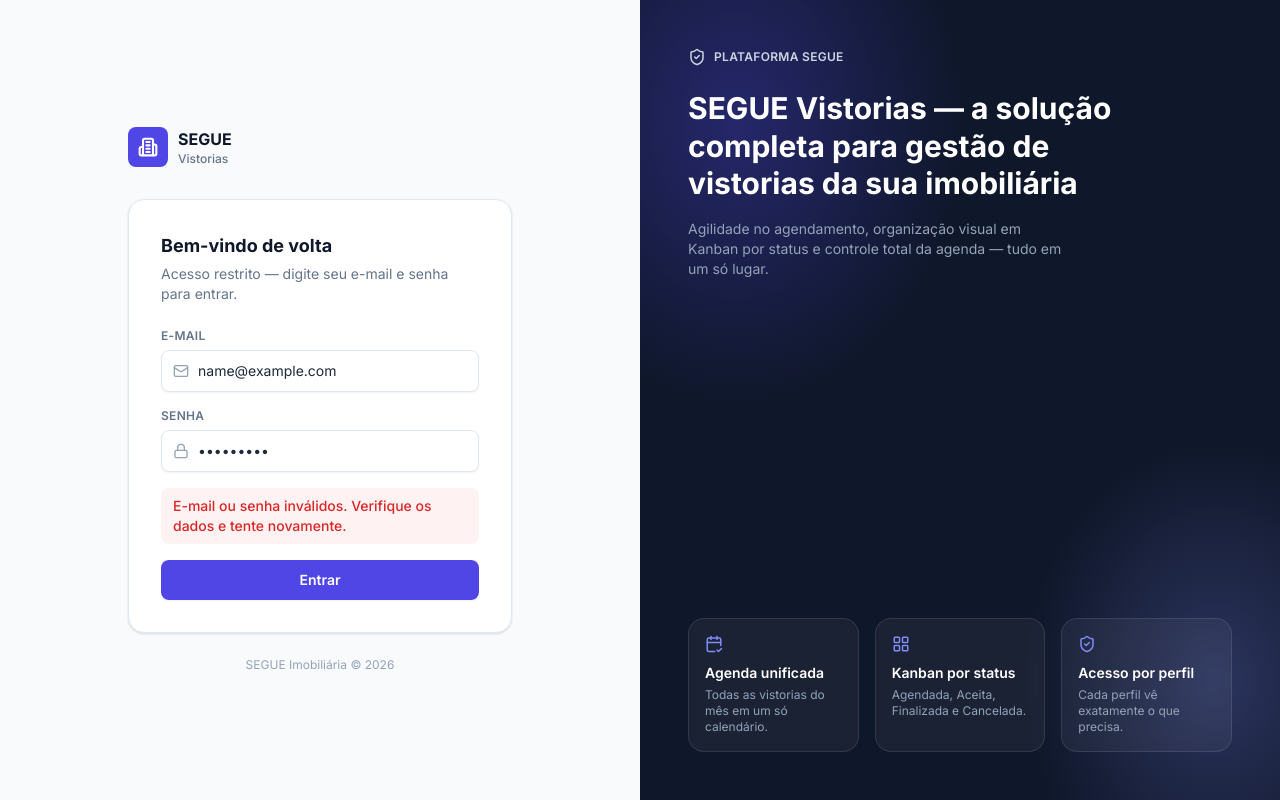
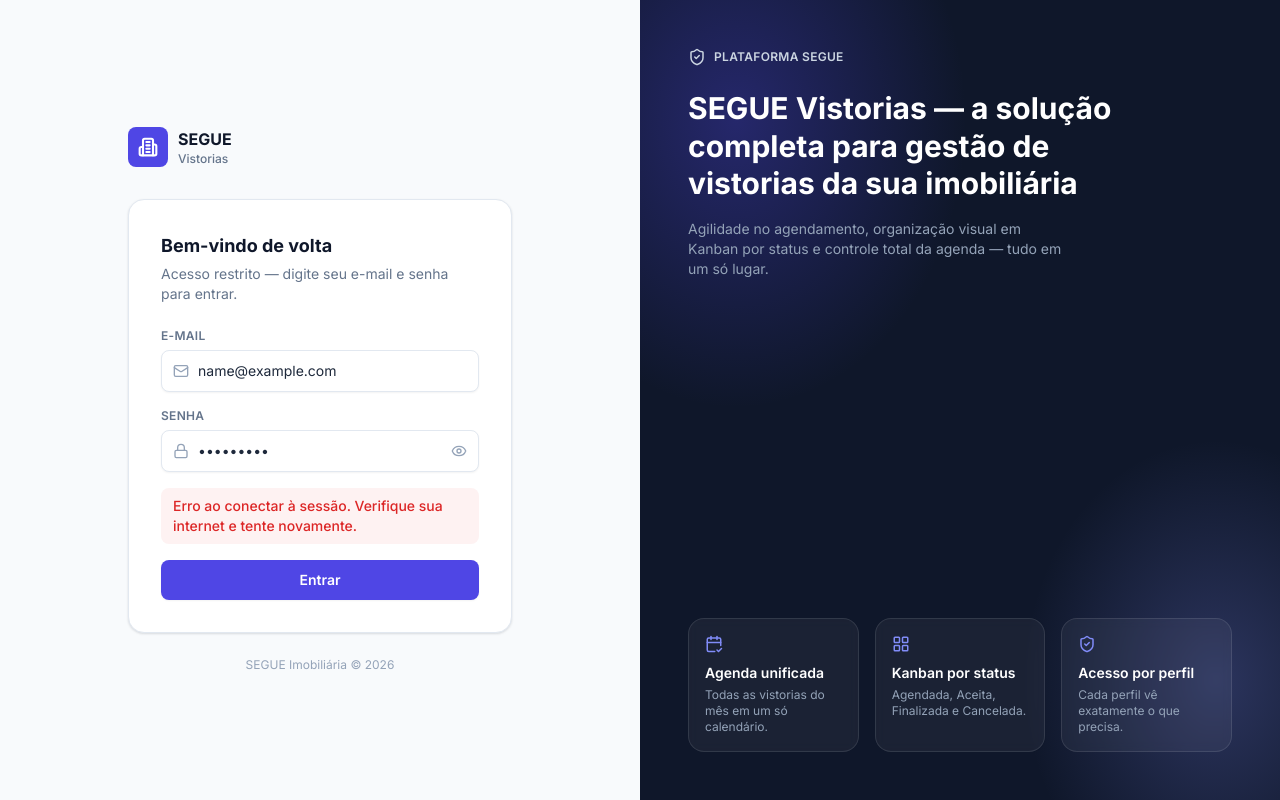
Before and after one commit to Segue-imob/Segue-Vistorias, a React (Vite) app: page /login in a window 1280 px wide. Both pictures are taken after typing "name@example.com", "Sample123" into the empty fields and a click on the button "Entrar". Built offline with nearby package versions, Linux system fonts and the light colour scheme; no server answers.

Commit message:
Add files via upload

```diff
--- /dev/null
+++ b/src/lib/authErrors.js
@@ -0,0 +1,40 @@
+// Traduz os erros crus do Supabase Auth para mensagens que fazem
+// sentido para quem está tentando entrar no SEGUE Vistorias.
+export function mapAuthError(error) {
+  if (!error) return 'Não foi possível entrar agora. Tente novamente em instantes.'
+
+  const msg = (error.message || '').toLowerCase()
+
+  if (msg.includes('invalid login credentials') || msg.includes('invalid email or password')) {
+    return 'E-mail ou senha incorretos. Verifique os dados e tente novamente.'
+  }
+
+  if (msg.includes('email not confirmed')) {
+    return 'Seu e-mail ainda não foi confirmado. Verifique sua caixa de entrada antes de entrar.'
+  }
+
+  if (msg.includes('rate limit') || msg.includes('too many requests')) {
+    return 'Muitas tentativas em pouco tempo. Aguarde um instante e tente novamente.'
+  }
+
+  if (msg.includes('user not found')) {
+    return 'E-mail ou senha incorretos. Verifique os dados e tente novamente.'
+  }
+
+  // Falhas de rede geralmente não vêm com error.message útil — podem
+  // ser TypeError ("Failed to fetch") ou erros sem status HTTP.
+  if (
+    msg.includes('network') ||
+    msg.includes('fetch') ||
+    msg.includes('failed to fetch') ||
+    error.name === 'TypeError'
+  ) {
+    return 'Erro ao conectar à sessão. Verifique sua internet e tente novamente.'
+  }
+
+  if (error.status === 400 || msg.includes('invalid')) {
+    return 'E-mail ou senha incorretos. Verifique os dados e tente novamente.'
+  }
+
+  return 'Não foi possível entrar agora. Tente novamente em instantes.'
+}
--- a/src/pages/Login.jsx
+++ b/src/pages/Login.jsx
@@ -1,8 +1,28 @@
-import { useState } from 'react'
+import { useRef, useState } from 'react'
 import { Navigate, useLocation, useNavigate } from 'react-router-dom'
-import { Mail, Lock, Loader2, Building2, CalendarCheck2, LayoutGrid, ShieldCheck } from 'lucide-react'
+import {
+  Mail,
+  Lock,
+  Eye,
+  EyeOff,
+  Loader2,
+  Building2,
+  CalendarCheck2,
+  LayoutGrid,
+  ShieldCheck
+} from 'lucide-react'
 import { supabase } from '../lib/supabaseClient'
 import { useAuth } from '../context/AuthContext'
+import { mapAuthError } from '../lib/authErrors'
+
+// Conta de teste opcional: por padrão o botão fica oculto (evita expor
+// um atalho de login em produção). Para exibi-lo, defina no .env:
+//   VITE_SHOW_TEST_LOGIN=true
+//   VITE_TEST_LOGIN_EMAIL=rogerbsjr@gmail.com   (opcional, esse já é o padrão)
+// O botão só preenche o e-mail — a senha continua sendo digitada pelo
+// usuário, para não deixar nenhuma credencial embutida no código do site.
+const SHOW_TEST_LOGIN = import.meta.env.VITE_SHOW_TEST_LOGIN === 'true'
+const TEST_LOGIN_EMAIL = import.meta.env.VITE_TEST_LOGIN_EMAIL || 'rogerbsjr@gmail.com'
 
 function FeatureCard({ icon: Icon, title, desc }) {
   return (
@@ -18,9 +38,11 @@ export default function Login() {
   const { session, loading: authLoading } = useAuth()
   const navigate = useNavigate()
   const location = useLocation()
+  const passwordInputRef = useRef(null)
 
   const [email, setEmail] = useState('')
   const [password, setPassword] = useState('')
+  const [showPassword, setShowPassword] = useState(false)
   const [submitting, setSubmitting] = useState(false)
   const [errorMsg, setErrorMsg] = useState('')
 
@@ -41,16 +63,27 @@ export default function Login() {
     }
 
     setSubmitting(true)
-    const { error } = await supabase.auth.signInWithPassword({ email, password })
-    setSubmitting(false)
+    try {
+      const { error } = await supabase.auth.signInWithPassword({ email, password })
+      if (error) {
+        setErrorMsg(mapAuthError(error))
+        return
+      }
+      // App.jsx decide a rota final por role (Agenda, Minhas Vistorias, etc.)
+      navigate('/', { replace: true })
+    } catch (err) {
+      // Falhas de rede (ex.: sem internet, Supabase fora do ar) caem aqui,
+      // já que podem lançar exceção em vez de retornar `error`.
+      setErrorMsg(mapAuthError(err))
+    } finally {
+      setSubmitting(false)
+    }
+  }
 
-    if (error) {
-      setErrorMsg('E-mail ou senha inválidos. Verifique os dados e tente novamente.')
-      return
-    }
-
-    // App.jsx decide a rota final por role (Agenda, Minhas Vistorias, etc.)
-    navigate('/', { replace: true })
+  const handleFillTestAccount = () => {
+    setEmail(TEST_LOGIN_EMAIL)
+    setErrorMsg('')
+    passwordInputRef.current?.focus()
   }
 
   return (
@@ -106,19 +139,35 @@ export default function Login() {
                     className="pointer-events-none absolute left-3 top-1/2 -translate-y-1/2 text-slate-400"
                   />
                   <input
+                    ref={passwordInputRef}
                     id="login-password"
-                    type="password"
+                    type={showPassword ? 'text' : 'password'}
                     autoComplete="current-password"
-                    className="input-field !pl-9"
+                    className="input-field !pl-9 !pr-10"
                     placeholder="••••••••"
                     value={password}
                     onChange={(e) => setPassword(e.target.value)}
                   />
+                  <button
+                    type="button"
+                    onClick={() => setShowPassword((v) => !v)}
+                    tabIndex={-1}
+                    className="absolute right-3 top-1/2 -translate-y-1/2 text-slate-400 transition hover:text-slate-600"
+                    title={showPassword ? 'Ocultar senha' : 'Mostrar senha'}
+                    aria-label={showPassword ? 'Ocultar senha' : 'Mostrar senha'}
+                  >
+                    {showPassword ? <EyeOff size={16} /> : <Eye size={16} />}
+                  </button>
                 </div>
               </div>
 
               {errorMsg && (
-                <p className="rounded-lg bg-red-50 px-3 py-2 text-sm font-medium text-red-600">{errorMsg}</p>
+                <p
+                  role="alert"
+                  className="rounded-lg bg-red-50 px-3 py-2 text-sm font-medium text-red-600"
+                >
+                  {errorMsg}
+                </p>
               )}
 
               <button type="submit" disabled={submitting} className="btn-primary w-full justify-center !py-2.5">
@@ -126,6 +175,16 @@ export default function Login() {
                 Entrar
               </button>
             </form>
+
+            {SHOW_TEST_LOGIN && (
+              <button
+                type="button"
+                onClick={handleFillTestAccount}
+                className="mt-4 block w-full text-center text-xs font-medium text-slate-400 transition hover:text-brand-accent hover:underline"
+              >
+                Entrar com conta de teste
+              </button>
+            )}
           </div>
 
           <p className="mt-6 text-center text-xs text-slate-400">
```
Also changed, not shown: 1 other file (tests, documents, lock files or other folders).
